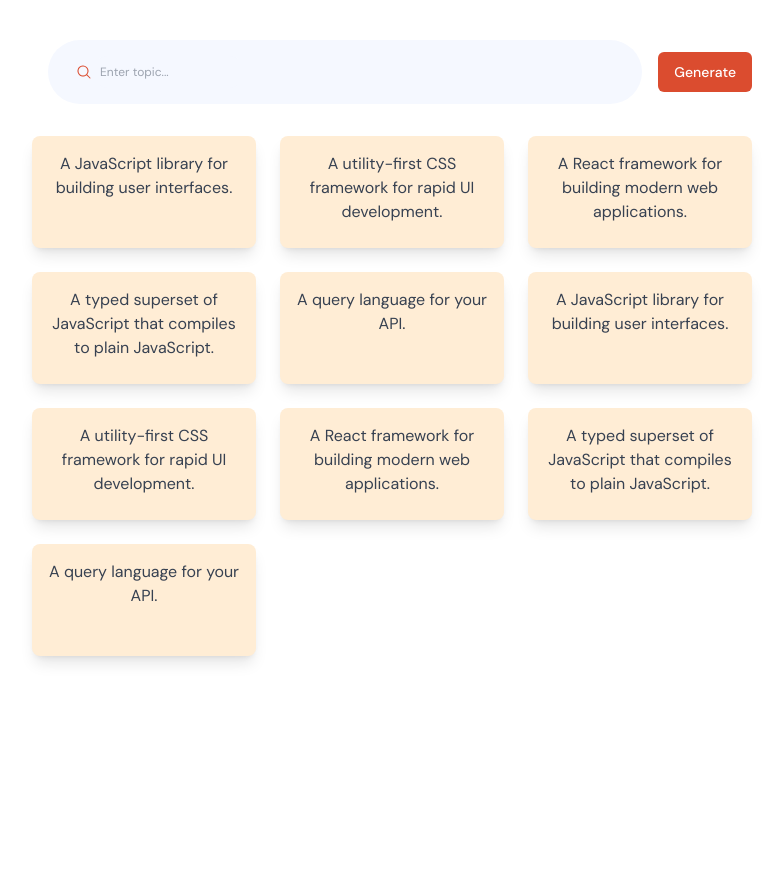
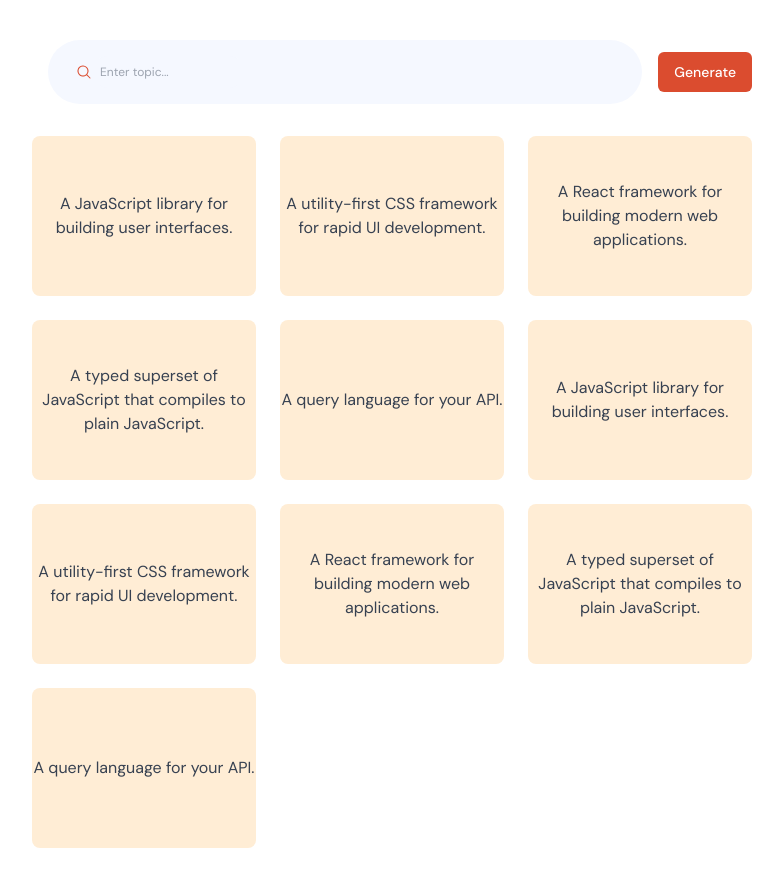
Before and after one commit to mkhan429419/CardHunt, a Next.js app: page /flashcards in a window 1280 px wide. Shown: the whole page, without its empty margins (248-1031 px from the left). Before the commit the page ends 800 px from the top, so only its background shows below. Built offline with nearby package versions, Linux system fonts and the light colour scheme.

Commit message:
card flipping effect

```diff
--- a/app/flashcards/page.tsx
+++ b/app/flashcards/page.tsx
@@ -1,57 +1,24 @@
+import React from 'react';
 import FlashCard from "@/components/flashcards/FlashCard";
 import Generate from "@/components/flashcards/GenerateFlashcardBar";
 import { Button } from "@/components/ui/button";
-import React from "react";
 
 type Props = {};
 
 const Flashcards = (props: Props) => {
   const flashcards = [
-    {
-      id: 1,
-      back: "React",
-      front: "A JavaScript library for building user interfaces.",
-    },
-    {
-      id: 2,
-      back: "Tailwind CSS",
-      front: "A utility-first CSS framework for rapid UI development.",
-    },
-    {
-      id: 3,
-      back: "Next.js",
-      front: "A React framework for building modern web applications.",
-    },
-    {
-      id: 4,
-      back: "TypeScript",
-      front:
-        "A typed superset of JavaScript that compiles to plain JavaScript.",
-    },
+    { id: 1, back: "React", front: "A JavaScript library for building user interfaces." },
+    { id: 2, back: "Tailwind CSS", front: "A utility-first CSS framework for rapid UI development." },
+    { id: 3, back: "Next.js", front: "A React framework for building modern web applications." },
+    { id: 4, back: "TypeScript", front: "A typed superset of JavaScript that compiles to plain JavaScript." },
     { id: 5, back: "GraphQL", front: "A query language for your API." },
-    {
-      id: 6,
-      back: "React",
-      front: "A JavaScript library for building user interfaces.",
-    },
-    {
-      id: 7,
-      back: "Tailwind CSS",
-      front: "A utility-first CSS framework for rapid UI development.",
-    },
-    {
-      id: 8,
-      back: "Next.js",
-      front: "A React framework for building modern web applications.",
-    },
-    {
-      id: 9,
-      back: "TypeScript",
-      front:
-        "A typed superset of JavaScript that compiles to plain JavaScript.",
-    },
+    { id: 6, back: "React", front: "A JavaScript library for building user interfaces." },
+    { id: 7, back: "Tailwind CSS", front: "A utility-first CSS framework for rapid UI development." },
+    { id: 8, back: "Next.js", front: "A React framework for building modern web applications." },
+    { id: 9, back: "TypeScript", front: "A typed superset of JavaScript that compiles to plain JavaScript." },
     { id: 10, back: "GraphQL", front: "A query language for your API." },
   ];
+
   return (
     <>
       <div className="mx-auto py-10 px-6 lg:w-3/5">
@@ -65,13 +32,12 @@ const Flashcards = (props: Props) => {
         </div>
         <div className="mt-8 grid grid-cols-1 sm:grid-cols-2 lg:grid-cols-3 gap-6">
           {flashcards.map((card) => (
-            <div key={card.id}>
+            <div key={card.id} className="flex items-center justify-center">
               <FlashCard card={card} />
             </div>
           ))}
         </div>
       </div>
-
     </>
   );
 };
--- a/components/flashcards/FlashCard.tsx
+++ b/components/flashcards/FlashCard.tsx
@@ -1,5 +1,7 @@
 'use client'
-import React, { useState } from 'react'
+
+import React, { useState } from 'react';
+import { motion } from 'framer-motion';
 
 type CardProps = {
   id: number,
@@ -12,26 +14,47 @@ const FlashCard = ({ card }: { card: CardProps }) => {
 
   const handleCardClick = () => {
     setIsFlipped(!isFlipped);
-  }
+  };
 
   return (
     <div
-      key={card.id}
-      className={`perspective p-4 bg-[#FFEDD5] rounded-lg shadow-lg hover:shadow-xl transform hover:scale-105 transition duration-300 ease-in-out hover:cursor-pointer ${
-        isFlipped ? 'flip-card' : ''
-      } min-h-28 text-center` }
+      className="relative w-64 h-40 perspective" // Ensure perspective for 3D effect
+      style={{ perspective: '1000px' }} // Perspective for depth
       onClick={handleCardClick}
     >
-      <div className={`relative transition-transform duration-500 ease-in-out transform ${isFlipped ? 'rotate-y-180' : ''}`}>
-        <div className={`absolute inset-0 flex items-center justify-center backface-hidden ${isFlipped ? 'opacity-0' : 'opacity-100'}`}>
-          <div className="text-gray-700 m-auto">{card.front}</div>
-        </div>
-        <div className={`absolute inset-0 flex items-center justify-center backface-hidden ${isFlipped ? 'opacity-100' : 'opacity-0'}`}>
-          <div className=" font-semibold text-lg m-auto">{card.back}</div>
-        </div>
-      </div>
+      <motion.div
+        className="relative w-full h-full"
+        initial={{ rotateY: 0 }}
+        animate={{ rotateY: isFlipped ? 180 : 0 }}
+        transition={{ duration: 0.6 }}
+        style={{ transformStyle: 'preserve-3d' }} // Preserve 3D space
+      >
+        {/* Front face of the card */}
+        <motion.div
+          className="absolute w-full h-full bg-[#FFEDD5] rounded-lg flex items-center justify-center"
+          style={{
+            backfaceVisibility: 'hidden',
+            opacity: isFlipped ? 0 : 1,
+            transform: isFlipped ? 'rotateY(180deg)' : 'rotateY(0deg)'
+          }}
+        >
+          <div className="text-gray-700 text-center">{card.front}</div>
+        </motion.div>
+
+        {/* Back face of the card */}
+        <motion.div
+          className="absolute w-full h-full bg-[#FFEDD5] rounded-lg flex items-center justify-center"
+          style={{
+            backfaceVisibility: 'hidden',
+            opacity: isFlipped ? 1 : 0,
+            transform: 'rotateY(180deg)'
+          }}
+        >
+          <div className="text-gray-700 font-semibold text-lg">{card.back}</div>
+        </motion.div>
+      </motion.div>
     </div>
-  )
-}
+  );
+};
 
-export default FlashCard
+export default FlashCard;
--- a/package.json
+++ b/package.json
@@ -12,6 +12,7 @@
     "@radix-ui/react-slot": "^1.1.0",
     "class-variance-authority": "^0.7.0",
     "clsx": "^2.1.1",
+    "framer-motion": "^11.3.24",
     "lucide-react": "^0.427.0",
     "next": "14.2.5",
     "react": "^18",
```
Also changed, not shown: 1 other file (tests, documents, lock files or other folders).
